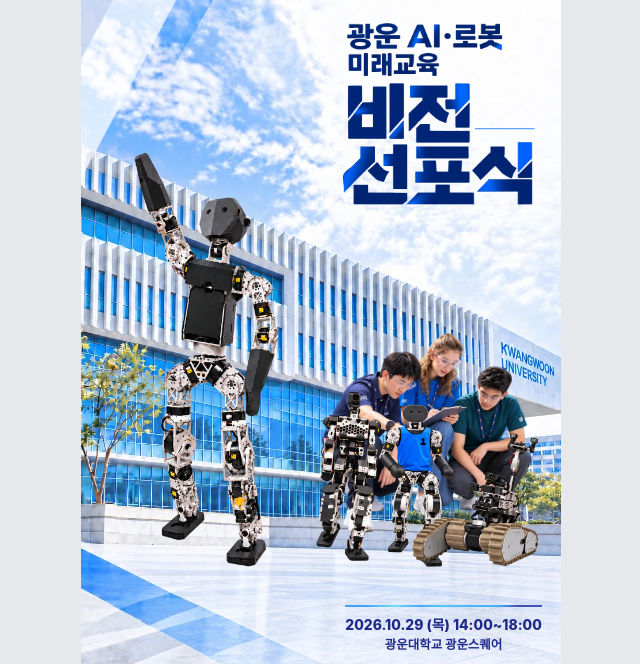
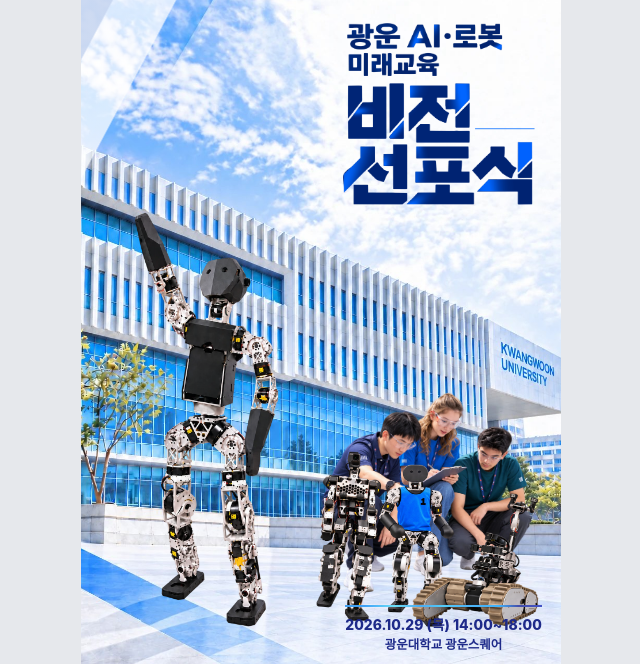
Before and after one commit to hareha/kw-invitation, a plain HTML site: page index.html in a window 1280 px wide. Shown: the part 61-725 px from the top of the page, without its empty margins (319-959 px from the left). Drawn offline with Linux system fonts and the light colour scheme; a web font is replaced by a local one.

Commit message:
로봇 바닥선을 일시·장소 블록 위 동일 간격에 맞춤
Co-Authored-By: Claude Opus 5 <noreply@anthropic.com>

```diff
--- a/index.html
+++ b/index.html
@@ -59,12 +59,12 @@
   .kv-kw{position:absolute;right:5%;top:2.6%;width:26%}
   .kv-title{position:absolute;right:5.5%;top:10.5%;width:40%}
   /* 로봇: 포스터처럼 왼쪽 큰 로봇 + 가운데로 모인 세 대 */
-  .kv-people{position:absolute;left:50%;width:44%;bottom:25.5%}
+  .kv-people{position:absolute;left:50%;width:44%;bottom:18%}
   .kv-r{position:absolute}
-  .kv-ra{left:1%;width:54%;bottom:21.5%}
-  .kv-rb{left:44%;width:23.5%;bottom:21.5%}
-  .kv-rc{left:59%;width:20.5%;bottom:21.5%}
-  .kv-rd{right:4.5%;width:27%;bottom:21.5%}
+  .kv-ra{left:1%;width:54%;bottom:14%}
+  .kv-rb{left:44%;width:23.5%;bottom:14%}
+  .kv-rc{left:59%;width:20.5%;bottom:14%}
+  .kv-rd{right:4.5%;width:27%;bottom:14%}
 
   /* 하단 선·일시·장소 (포스터 좌표/색/크기) */
   .kv-foot{align-self:flex-end;width:fit-content;text-align:center;color:#1e2a89}
```
